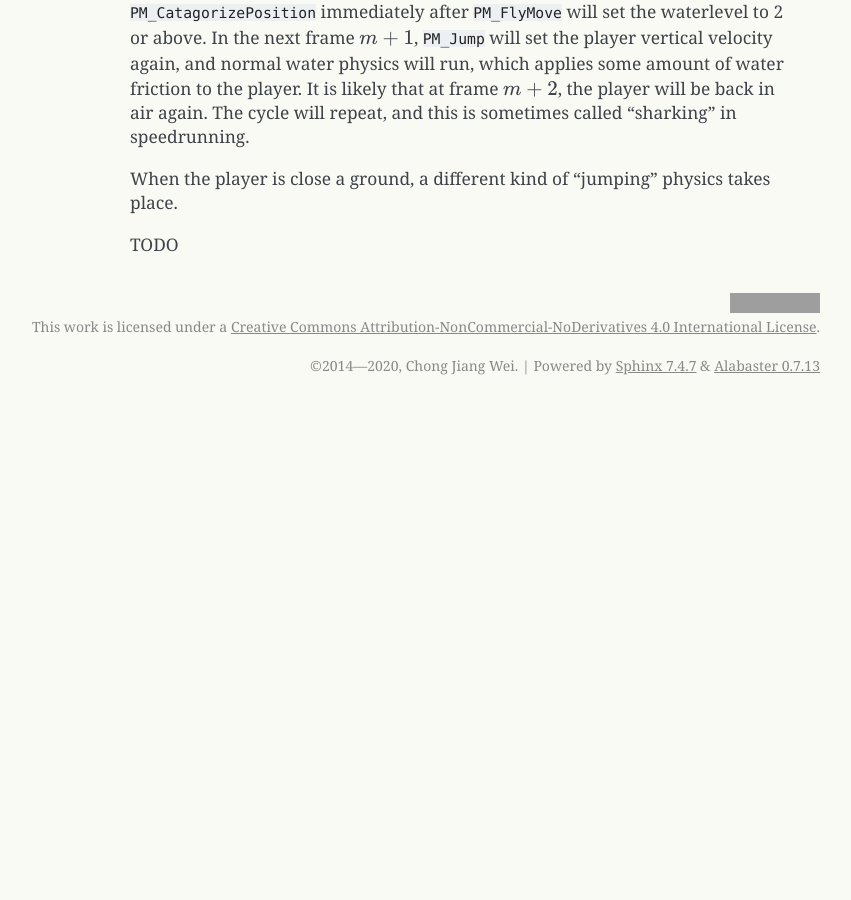
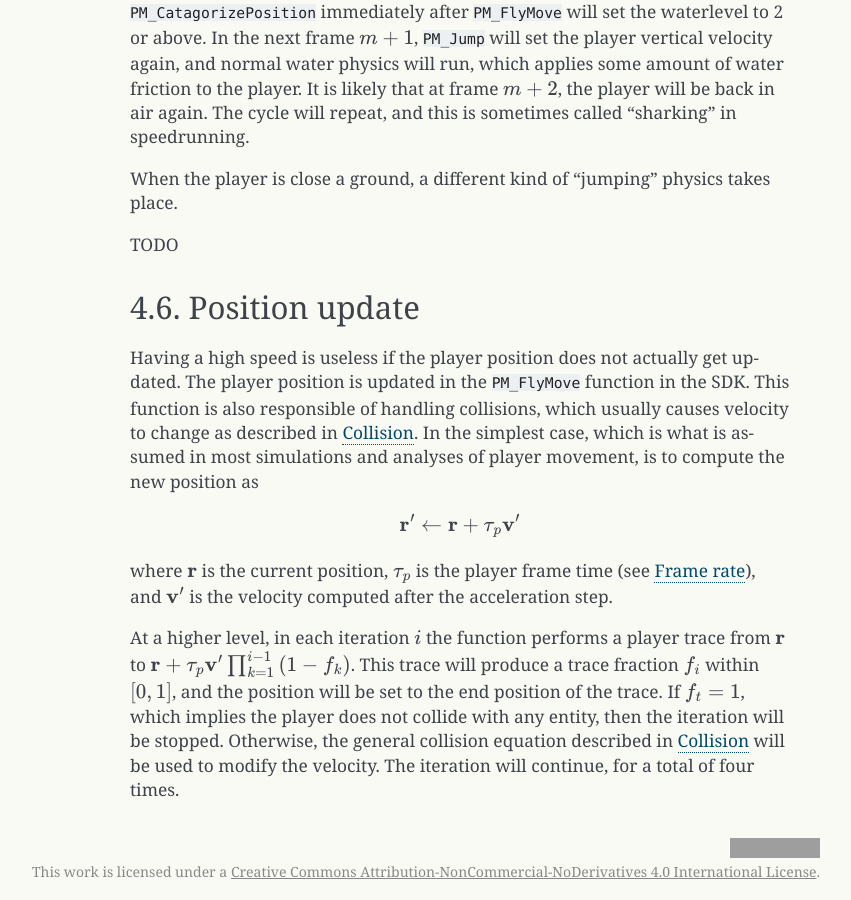
Before and after one commit to Matherunner/hldoc, a Sphinx documentation site: the page built from source/movement.rst, in a window 1280 px wide and 900 px high, scrolled down 8433 px. Shown: the whole window, without its empty margins (290-1141 px from the left). Built offline with Sphinx 7.4.7, drawn with Linux system fonts in a browser that asks for light colours; formulas are drawn with MathJax 3; before the commit the page ends 8838 px from its top, so only the background shows below that; some of the changed text lies outside the part shown; grey boxes are pictures that could not be loaded.

Commit message:
Add position update

```diff
--- a/source/movement.rst
+++ b/source/movement.rst
@@ -233,7 +233,7 @@ and :math:`A` is the value of ``sv_accelerate``, such that
 
 Note that, unlike air and ground movement, the basevelocity is added *before* acceleration, rather than after the acceleration.
 
-Next, the player tries to swim up a step based on ``sv_stepsize``. This is followed by a position update. In the final step, the basevelocity is "removed" from the velocity by
+Next, the player tries to swim up a step based on ``sv_stepsize``. This is followed by a position update as explained in :ref:`player position update`. In the final step, the basevelocity is "removed" from the velocity by
 
 .. math:: \mathbf{v}' \gets \mathbf{v} - \mathbf{b}
 
@@ -281,3 +281,16 @@ place.
 .. TODO talk about jumping out of water to land type of jump, and also jumping water onto a ceiling to boost
 
 TODO
+
+.. _player position update:
+
+Position update
+---------------
+
+Having a high speed is useless if the player position does not actually get updated. The player position is updated in the ``PM_FlyMove`` function in the SDK. This function is also responsible of handling collisions, which usually causes velocity to change as described in :ref:`collision`. In the simplest case, which is what is assumed in most simulations and analyses of player movement, is to compute the new position as
+
+.. math:: \mathbf{r}' \gets \mathbf{r} + \tau_p \mathbf{v}'
+
+where :math:`\mathbf{r}` is the current position, :math:`\tau_p` is the player frame time (see :ref:`frame rate`), and :math:`\mathbf{v}'` is the velocity computed after the acceleration step.
+
+At a higher level, in each iteration :math:`i` the function performs a player trace from :math:`\mathbf{r}` to :math:`\mathbf{r} + \tau_p \mathbf{v}' \prod_{k=1}^{i-1} \left( 1 - f_k \right)`. This trace will produce a trace fraction :math:`f_i` within :math:`[0, 1]`, and the position will be set to the end position of the trace. If :math:`f_t = 1`, which implies the player does not collide with any entity, then the iteration will be stopped. Otherwise, the general collision equation described in :ref:`collision` will be used to modify the velocity. The iteration will continue, for a total of four times.
```
